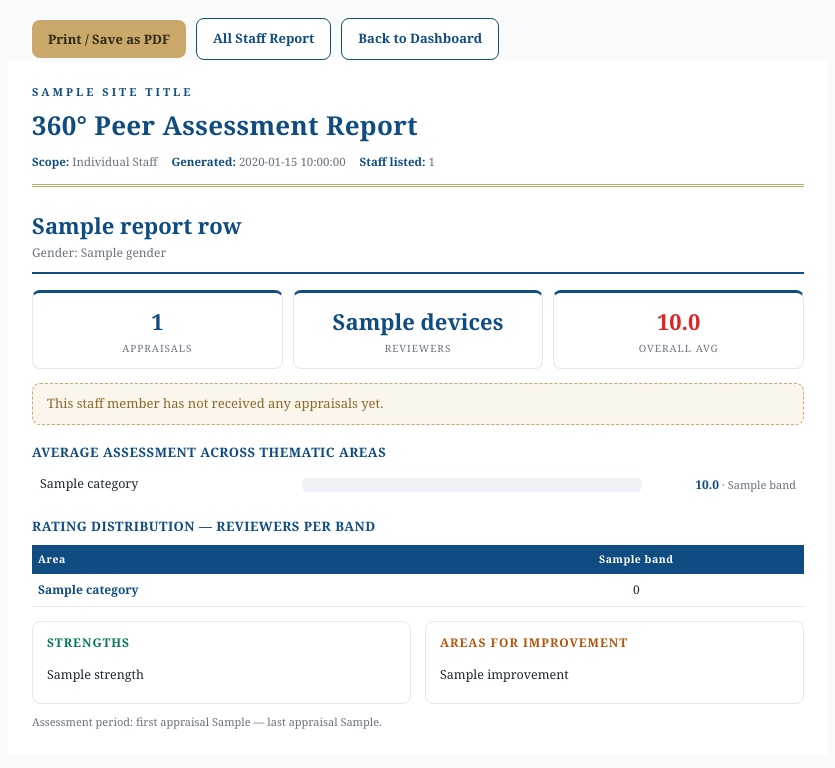
After one commit to Fredderby/appraisal-HQ, a FastAPI app: template frontend/templates/report.html in a window 1280 px wide. The commit adds this page. Shown: the top 768 px of the page, without its empty margins (222-1057 px from the left). Run offline with FastAPI, Linux system fonts and the light colour scheme; the template is opened without the code that fills it: most values are stand-ins (such as "Sample title", 1, 10 or a date in 2020); parts of the project's set-up code (start-up, migrations or seed data) failed here and were passed over.

Commit message:
feat: admin print/PDF report — all-staff summary + per-staff detail pages (browser save-as-PDF)

```diff
--- /dev/null
+++ b/frontend/templates/report.html
@@ -0,0 +1,336 @@
+<!DOCTYPE html>
+<html lang="en">
+<head>
+    <meta charset="UTF-8">
+    <meta name="viewport" content="width=device-width, initial-scale=1.0">
+    <title>Assessment Report — {{ site_title }}</title>
+    <style>
+        :root{
+            --navy:#0F4C81;
+            --navy-dark:#0A3A63;
+            --gold:#C9A86A;
+            --ink:#1F2937;
+            --muted:#6B7280;
+            --line:#E5E7EB;
+            --bg:#F8FAFC;
+        }
+        *{box-sizing:border-box;margin:0;padding:0;}
+        body{
+            font-family:Georgia, 'Times New Roman', serif;
+            color:var(--ink);
+            background:var(--bg);
+            line-height:1.5;
+            -webkit-print-color-adjust:exact;
+            print-color-adjust:exact;
+        }
+        .page{margin:0 auto;padding:24px;max-width:820px;background:#fff;}
+
+        /* ---------- Screen-only toolbar ---------- */
+        .toolbar{
+            max-width:820px;margin:0 auto;padding:18px 24px 0;
+            display:flex;gap:10px;align-items:center;flex-wrap:wrap;
+        }
+        .btn{
+            border:0;cursor:pointer;font-family:inherit;font-size:13px;
+            font-weight:700;border-radius:8px;padding:10px 16px;
+            background:var(--navy);color:#fff;text-decoration:none;
+        }
+        .btn:hover{background:var(--navy-dark);}
+        .btn.ghost{background:#fff;color:var(--navy);border:1px solid var(--navy);}
+        .btn.ghost:hover{background:#EFF6FF;}
+        .btn.gold{background:var(--gold);color:#312A1A;}
+
+        /* ---------- Document header ---------- */
+        .doc-header{
+            border-bottom:3px double var(--gold);
+            padding-bottom:14px;margin-bottom:22px;
+        }
+        .org{
+            font-size:11px;letter-spacing:3px;text-transform:uppercase;
+            color:var(--navy);font-weight:700;margin-bottom:6px;
+        }
+        h1{font-size:26px;color:var(--navy);letter-spacing:.3px;}
+        .meta{
+            margin-top:8px;font-size:11.5px;color:var(--muted);
+            display:flex;gap:14px;flex-wrap:wrap;
+        }
+        .meta b{color:var(--navy);font-weight:700;}
+
+        /* ---------- Summary table ---------- */
+        h2.section-title{
+            font-size:16px;color:var(--navy);
+            border-left:4px solid var(--gold);padding-left:10px;margin:20px 0 12px;
+        }
+        table{width:100%;border-collapse:collapse;font-size:12.5px;}
+        .summary th{
+            background:var(--navy);color:#fff;text-align:left;
+            padding:8px 10px;font-size:11px;letter-spacing:1px;text-transform:uppercase;
+        }
+        .summary td{padding:8px 10px;border-bottom:1px solid var(--line);}
+        .summary tr:nth-child(even) td{background:#F3F7FB;}
+        .summary .num{text-align:center;}
+        .rank-badge{
+            display:inline-block;min-width:26px;text-align:center;
+            background:var(--gold);color:#fff;border-radius:5px;
+            font-weight:700;font-size:12px;padding:2px 6px;
+        }
+        .rank-badge.top{border-radius:50%;}
+        .band-pill{
+            display:inline-block;padding:3px 9px;border-radius:10px;
+            font-size:10.5px;font-weight:700;color:#fff;
+        }
+        .navy{background:var(--navy);}
+        .muted-pill{background:#9CA3AF;color:#fff;}
+        .band-pill.pill-excellent{background:var(--navy);}
+        .band-pill.pill-very-good{background:#2563EB;}
+        .band-pill.pill-good{background:#4F46E5;}
+        .band-pill.pill-fair{background:#D97706;}
+        .band-pill.pill-needs-improvement{background:#DC2626;}
+        .band-pill.pill-empty{background:#9CA3AF;}
+        .no-reviews{color:var(--muted);font-style:italic;font-size:12px;}
+
+        /* ---------- KPI strip ---------- */
+        .staff-head{
+            display:flex;justify-content:space-between;align-items:flex-end;
+            border-bottom:2px solid var(--navy);padding-bottom:10px;margin-bottom:16px;
+        }
+        .staff-head h2{font-size:22px;color:var(--navy);}
+        .staff-head .sub{font-size:12px;color:var(--muted);margin-top:2px;}
+        .gender{font-size:14px;font-weight:700;margin-left:6px;}
+        .gender.male{color:#1D4ED8;}
+        .gender.female{color:#DB2777;}
+        .gender.unspecified{color:var(--muted);}
+        .kpis{display:flex;gap:10px;margin-bottom:14px;flex-wrap:wrap;}
+        .kpi{
+            flex:1;min-width:120px;text-align:center;
+            border:1px solid var(--line);border-top:3px solid var(--navy);
+            border-radius:8px;padding:12px 8px;background:#fff;
+        }
+        .kpi .num{font-size:22px;font-weight:700;color:var(--navy);}
+        .kpi.good .num{color:#059669;}
+        .kpi.fair .num{color:#D97706;}
+        .kpi.poor .num{color:#DC2626;}
+        .kpi .lbl{font-size:10px;letter-spacing:1px;text-transform:uppercase;color:var(--muted);margin-top:3px;}
+        .empty-note{
+            border:1px dashed var(--gold);background:#FAF6EC;color:#8A6A2E;
+            padding:10px 14px;border-radius:8px;font-size:13px;margin-bottom:16px;
+        }
+
+        /* ---------- Category bars ---------- */
+        h3.subhead{
+            font-size:13px;color:var(--navy);font-weight:700;
+            margin:18px 0 8px;text-transform:uppercase;letter-spacing:.5px;
+        }
+        table.bars td{padding:5px 8px;border:none;}
+        table.bars .bar-cell{width:46%;}
+        .bar{background:#EEF2F6;border-radius:6px;height:14px;overflow:hidden;min-width:90px;}
+        .fill{height:100%;border-radius:6px;}
+        .score-excellent{background:#059669;}
+        .score-very-good{background:#2563EB;}
+        .score-good{background:#4F46E5;}
+        .score-fair{background:#D97706;}
+        .score-needs-improvement{background:#DC2626;}
+        .score-empty{background:#D1D5DB;}
+        .bars .val{text-align:right;white-space:nowrap;font-size:12px;font-weight:700;color:var(--navy);}
+        .bars .val .band-name{font-weight:400;color:var(--muted);font-size:11px;}
+
+        /* ---------- Distribution table ---------- */
+        .dist th{background:var(--navy);color:#fff;padding:7px 6px;font-size:10.5px;letter-spacing:.5px;}
+        .dist td{padding:7px 6px;text-align:center;border-bottom:1px solid var(--line);font-size:12px;}
+        .dist td.area{text-align:left;font-weight:700;color:var(--navy);}
+        .dist tr:nth-child(even) td{background:#F3F7FB;}
+        .dist .hot{font-weight:700;}
+        .dist .hot.h-excellent{background:#D1FAE5;color:#065F46;}
+        .dist .hot.h-very-good{background:#DBEAFE;color:#1E40AF;}
+        .dist .hot.h-good{background:#E0E7FF;color:#3730A3;}
+        .dist .hot.h-fair{background:#FEF3C7;color:#92400E;}
+        .dist .hot.h-needs-improvement{background:#FEE2E2;color:#991B1B;}
+
+        /* ---------- Comments ---------- */
+        .cols{display:flex;gap:14px;margin-top:14px;}
+        .box{flex:1;border:1px solid var(--line);border-radius:8px;padding:12px 14px;}
+        .box h4{font-size:12px;text-transform:uppercase;letter-spacing:1px;margin-bottom:8px;}
+        .box .positive{color:#047857;}
+        .box .improve{color:#B45309;}
+        .box li{list-style:none;font-size:12.5px;padding:6px 0;border-bottom:1px dashed var(--line);}
+        .box li:last-child{border-bottom:0;}
+        .box .muted{color:var(--muted);font-style:italic;list-style:none;padding:4px 0;border:0;}
+        .period-note{font-size:11px;color:var(--muted);margin-top:10px;}
+
+        .error-panel{
+            border:1px solid #FCA5A5;background:#FEF2F2;color:#991B1B;
+            padding:16px;border-radius:8px;font-size:14px;margin-top:12px;
+        }
+
+        /* ---------- Print rules ---------- */
+        @media print{
+            @page{size:A4;margin:16mm 12mm;}
+            body{background:#fff;font-size:11pt;}
+            .toolbar{display:none !important;}
+            .no-print{display:none !important;}
+            .page{padding:0;max-width:100%;}
+            .staff-page{page-break-before:always;}
+            .staff-page:first-of-type{page-break-before:auto;}
+            .cols,.box,.kpi,table{border-color:#aaa;}
+            *{box-shadow:none !important;}
+        }
+    </style>
+</head>
+<body>
+    <div class="toolbar no-print">
+        <button type="button" class="btn gold" onclick="window.print()">Print / Save as PDF</button>
+        <a class="btn ghost" href="/report">All Staff Report</a>
+        <a class="btn ghost" href="/dashboard">Back to Dashboard</a>
+    </div>
+
+    <div class="page">
+        {% if error %}
+        <div class="error-panel">{{ error }}</div>
+        {% else %}
+        <header class="doc-header">
+            <div class="org">{{ site_title }}</div>
+            <h1>360° Peer Assessment Report</h1>
+            <div class="meta">
+                <span><b>Scope:</b> {{ 'All Staff' if scope == 'all' else 'Individual Staff' }}</span>
+                <span><b>Generated:</b> {{ generated_at }}</span>
+                <span><b>Staff listed:</b> {{ report_rows | length }}</span>
+            </div>
+        </header>
+
+        {% if scope == 'all' %}
+        <h2 class="section-title">Staff Summary &amp; Ranking</h2>
+        <table class="summary">
+            <thead>
+                <tr>
+                    <th style="width:52px;">Rank</th>
+                    <th>Staff</th>
+                    <th style="width:70px;" class="num">Gender</th>
+                    <th style="width:80px;" class="num">Reviews</th>
+                    <th style="width:78px;" class="num">Overall Avg</th>
+                    <th style="width:120px;">Band</th>
+                </tr>
+            </thead>
+            <tbody>
+                {% for s in summary_rows %}
+                <tr>
+                    <td><span class="rank-badge {% if s.rank <= 3 %}top{% endif %}">{{ s.rank }}</span></td>
+                    <td><strong>{{ s.name }}</strong></td>
+                    <td class="num">
+                        {% if s.gender == 'male' %}♂ Male{% elif s.gender == 'female' %}♀ Female{% else %}—{% endif %}
+                    </td>
+                    <td class="num">{{ s.count }}</td>
+                    <td class="num">{% if s.avg is not none %}{{ '%.1f'|format(s.avg) }}{% else %}<span class="no-reviews">No reviews</span>{% endif %}</td>
+                    <td>
+                        {% if s.band %}
+                        <span class="band-pill pill-{{ s.band|lower|replace(' ', '-') }}">{{ s.band }}</span>
+                        {% else %}<span class="band-pill pill-empty">Not assessed</span>{% endif %}
+                    </td>
+                </tr>
+                {% endfor %}
+            </tbody>
+        </table>
+        {% endif %}
+
+        {% for r in report_rows %}
+        <section class="staff-page">
+            <div class="staff-head">
+                <div>
+                    <h2>{{ r.name }}
+                        <span class="gender {% if r.gender == 'male' %}male{% elif r.gender == 'female' %}female{% else %}unspecified{% endif %}">
+                            {% if r.gender == 'male' %}♂{% elif r.gender == 'female' %}♀{% endif %}
+                        </span>
+                    </h2>
+                    <div class="sub">{% if scope == 'all' %}Rank #{{ r.rank }} · {% endif %}Gender: {{ r.gender }}</div>
+                </div>
+                <div>
+                    {% if r.overall %}
+                    <span class="band-pill pill-{{ r.overall.band|lower|replace(' ', '-') }}">{{ r.overall.band }}</span>
+                    {% else %}
+                    <span class="band-pill pill-empty">Not yet assessed</span>
+                    {% endif %}
+                </div>
+            </div>
+
+            <div class="kpis">
+                <div class="kpi"><div class="num">{{ r.count }}</div><div class="lbl">Appraisals</div></div>
+                <div class="kpi"><div class="num">{{ r.devices }}</div><div class="lbl">Reviewers</div></div>
+                {% if r.overall %}
+                <div class="kpi {% if r.overall.avg >= 80 %}good{% elif r.overall.avg >= 70 %}{% elif r.overall.avg >= 60 %}fair{% else %}poor{% endif %}">
+                    <div class="num">{{ '%.1f'|format(r.overall.avg) }}</div><div class="lbl">Overall Avg</div>
+                </div>
+                {% else %}
+                <div class="kpi"><div class="num">—</div><div class="lbl">Overall Avg</div></div>
+                {% endif %}
+            </div>
+
+            {% if not r.has_data %}
+            <div class="empty-note">This staff member has not received any appraisals yet.</div>
+            {% endif %}
+
+            <h3 class="subhead">Average Assessment Across Thematic Areas</h3>
+            <table class="bars">
+                {% for c in r.categories %}
+                <tr>
+                    <td style="width:34%;">{{ c.label }}</td>
+                    <td class="bar-cell">
+                        <div class="bar">
+                            <div class="fill {% if c.band %}score-{{ c.band|lower|replace(' ', '-') }}{% else %}score-empty{% endif %}" style="width:{{ c.pct }}%"></div>
+                        </div>
+                    </td>
+                    <td class="val">
+                        {% if c.avg is not none %}{{ '%.1f'|format(c.avg) }} <span class="band-name">· {{ c.band }}</span>
+                        {% else %}<span class="band-name">No reviews</span>{% endif %}
+                    </td>
+                </tr>
+                {% endfor %}
+            </table>
+
+            <h3 class="subhead">Rating Distribution — Reviewers per Band</h3>
+            <table class="dist">
+                <thead>
+                    <tr>
+                        <th style="text-align:left;">Area</th>
+                        {% for b in bands %}<th>{{ b }}</th>{% endfor %}
+                    </tr>
+                </thead>
+                <tbody>
+                    {% for c in r.categories %}
+                    <tr>
+                        <td class="area">{{ c.label }}</td>
+                        {% for b in bands %}
+                        {% set n = c.bands.get(b, 0) %}
+                        <td class="{% if n > 0 %}hot h-{{ b|lower|replace(' ', '-') }}{% endif %}">{{ n }}</td>
+                        {% endfor %}
+                    </tr>
+                    {% endfor %}
+                </tbody>
+            </table>
+
+            <div class="cols">
+                <div class="box">
+                    <h4 class="positive">Strengths</h4>
+                    {% if r.strengths %}
+                    <ul>{% for s in r.strengths %}<li>{{ s }}</li>{% endfor %}</ul>
+                    {% else %}
+                    <p class="muted">No strengths comments received.</p>
+                    {% endif %}
+                </div>
+                <div class="box">
+                    <h4 class="improve">Areas for Improvement</h4>
+                    {% if r.improvements %}
+                    <ul>{% for s in r.improvements %}<li>{{ s }}</li>{% endfor %}</ul>
+                    {% else %}
+                    <p class="muted">No improvement comments received.</p>
+                    {% endif %}
+                </div>
+            </div>
+
+            {% if r.first_appraisal %}
+            <p class="period-note">Assessment period: first appraisal {{ r.first_appraisal }} — last appraisal {{ r.last_appraisal }}.</p>
+            {% endif %}
+        </section>
+        {% endfor %}
+        {% endif %}
+    </div>
+</body>
+</html>
--- a/main.py
+++ b/main.py
@@ -1,4 +1,4 @@
-from fastapi import FastAPI, Request, Form, HTTPException
+from fastapi import FastAPI, Request, Form, Query, HTTPException
 from fastapi.responses import HTMLResponse, RedirectResponse, Response
 from fastapi.encoders import jsonable_encoder
 from fastapi.staticfiles import StaticFiles
@@ -15,13 +15,16 @@ import hmac
 import secrets
 import logging
 import pymysql
+from datetime import datetime
 from pymysql import Error, IntegrityError
 
 from core import (
+    BANDS,
     compute_staff_stats,
     device_fingerprint,
     normalize_name,
     score_midpoint,
+    rating_band,
     hash_password,
     verify_password,
     validate_username,
@@ -376,6 +379,96 @@ def base_context(conn):
     }
 
 
+REPORT_CATEGORY_LABELS = {
+    "christian_conduct": "Christian Conduct & Integrity",
+    "job_performance": "Job Performance",
+    "reliability": "Reliability & Accountability",
+    "teamwork": "Teamwork & Relationships",
+    "communication": "Communication",
+    "initiative": "Initiative & Service",
+    "adaptability": "Adaptability & Growth",
+    "overall": "Overall Assessment",
+}
+
+
+def _band_of(avg):
+    if avg is None:
+        return None
+    return rating_band(avg)
+
+
+def _bar_pct(avg):
+    if avg is None:
+        return 0
+    return max(0, min(100, int(round(avg))))
+
+
+def _build_report_categories(stats):
+    cats = stats.get("categories", {})
+    return [
+        {
+            "key": key,
+            "label": label,
+            "avg": (cats.get(key) or {}).get("avg"),
+            "band": _band_of((cats.get(key) or {}).get("avg")),
+            "pct": _bar_pct((cats.get(key) or {}).get("avg")),
+            "bands": (cats.get(key) or {}).get("bands") or {},
+            "samples": (cats.get(key) or {}).get("samples") or 0,
+        }
+        for key, label in REPORT_CATEGORY_LABELS.items()
+    ]
+
+
+def _build_report_staff(staff, stats):
+    count = int(stats.get("count") or 0)
+    oc = stats.get("categories", {}).get("overall") or {}
+    oavg = oc.get("avg")
+    overall = None
+    if oavg is not None:
+        overall = {
+            "avg": oavg,
+            "band": _band_of(oavg),
+            "pct": _bar_pct(oavg),
+            "samples": oc.get("samples") or 0,
+        }
+    return {
+        "id": staff.get("id"),
+        "name": staff.get("name"),
+        "gender": staff.get("gender", "unspecified"),
+        "count": count,
+        "devices": int(stats.get("devices") or 0),
+        "has_data": count > 0,
+        "overall": overall,
+        "categories": _build_report_categories(stats),
+        "strengths": stats.get("strengths") or [],
+        "improvements": stats.get("improvements") or [],
+        "first_appraisal": stats.get("first_appraisal"),
+        "last_appraisal": stats.get("last_appraisal"),
+    }
+
+
+def _sort_report_rows(rows):
+    def key(r):
+        avg = r["overall"]["avg"] if r["overall"] else None
+        return (not r["has_data"], 0 if avg is None else -avg, r["name"].lower())
+    return sorted(rows, key=key)
+
+
+def _report_summary_rows(rows):
+    return [
+        {
+            "rank": i + 1,
+            "name": r["name"],
+            "gender": r["gender"],
+            "count": r["count"],
+            "avg": r["overall"]["avg"] if r["overall"] else None,
+            "band": r["overall"]["band"] if r["overall"] else None,
+            "has_data": r["has_data"],
+        }
+        for i, r in enumerate(rows)
+    ]
+
+
 @app.get("/health")
 async def health():
     conn = get_db_connection()
@@ -586,6 +679,68 @@ async def dashboard(request: Request):
         request,
         {"staff_list": staff_list, "kpis": kpis, "site_title": site_title, "top_leaders": top_leaders if 'top_leaders' in locals() else []},
     )
+
+
+@app.get("/report", response_class=HTMLResponse)
+async def report(request: Request, staff: Optional[str] = Query(None)):
+    if not is_admin(request):
+        return RedirectResponse(url="/login", status_code=303)
+
+    conn = get_db_connection()
+    if not conn:
+        return render_template("report.html", request, {"error": "Database connection failed. Please try again later."})
+
+    try:
+        site_title = get_setting(conn, "site_title", "DCLM HQ STAFF PEER ASSESSMENT")
+        staff_members = get_all_staff(conn)
+        cursor = conn.cursor(pymysql.cursors.DictCursor)
+        generated_at = datetime.utcnow().strftime("%A, %d %B %Y — %H:%M")
+
+        def fetch_stats(member):
+            cursor.execute(
+                "SELECT * FROM appraisals WHERE staff_id = %s OR staff_name = %s ORDER BY created_at ASC",
+                (member["id"], member["name"]),
+            )
+            return compute_staff_stats(cursor.fetchall())
+
+        if staff:
+            member = next((m for m in staff_members if m["id"] == staff), None)
+            if not member:
+                return render_template("report.html", request, {"error": "Staff member not found.", "site_title": site_title})
+            report_row = _build_report_staff(member, fetch_stats(member))
+            report_row["rank"] = 1
+            report_rows = [report_row]
+            return render_template(
+                "report.html",
+                request,
+                {
+                    "site_title": site_title,
+                    "generated_at": generated_at,
+                    "scope": "single",
+                    "bands": list(BANDS),
+                    "report_rows": report_rows,
+                    "summary_rows": _report_summary_rows(_sort_report_rows(report_rows)),
+                },
+            )
+
+        report_rows = [_build_report_staff(m, fetch_stats(m)) for m in staff_members]
+        report_rows = _sort_report_rows(report_rows)
+        for i, r in enumerate(report_rows):
+            r["rank"] = i + 1
+        return render_template(
+            "report.html",
+            request,
+            {
+                "site_title": site_title,
+                "generated_at": generated_at,
+                "scope": "all",
+                "bands": list(BANDS),
+                "report_rows": report_rows,
+                "summary_rows": _report_summary_rows(report_rows),
+            },
+        )
+    finally:
+        conn.close()
 
 
 @app.get("/settings", response_class=HTMLResponse)
```
Also changed, not shown: frontend/templates/dashboard.html (+12 -0 lines), test_report.py (added, +143 -0 lines).
